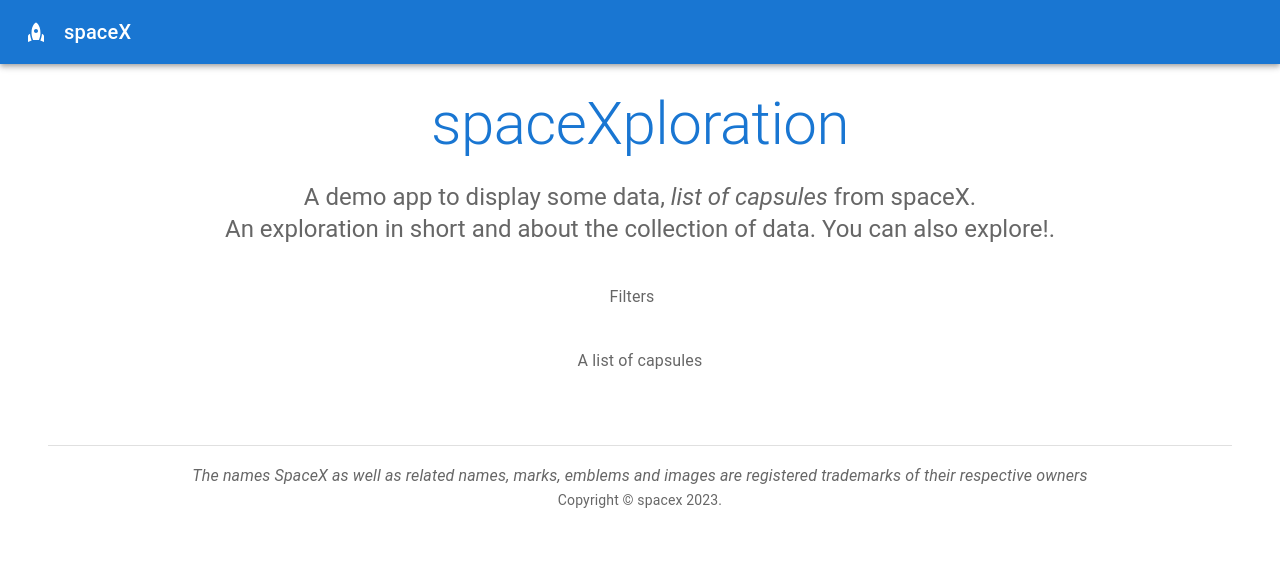
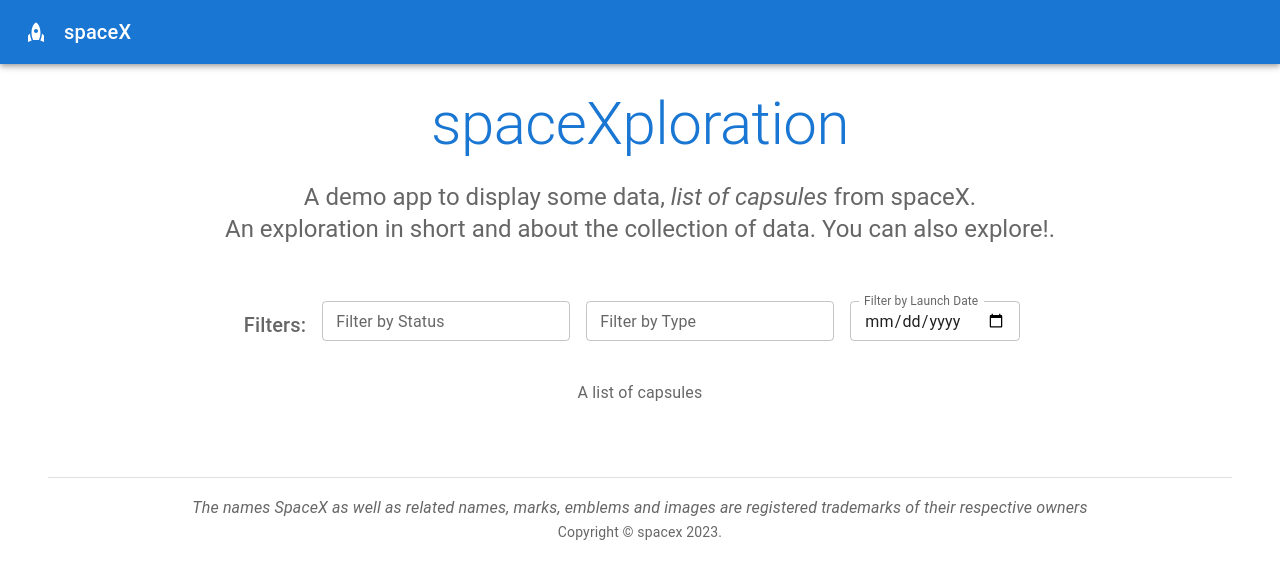
Before and after one commit to mohmed98/prince-frontend-developer-react-app, a React (Create React App) app: page / in a window 1280 px wide. Shown: the top 578 px of the page. Built offline with nearby package versions, Linux system fonts and the light colour scheme.

Commit message:
Add Filter Inputs Filter inputs added without logic implementation.

```diff
--- a/src/App.js
+++ b/src/App.js
@@ -1,4 +1,4 @@
-import React from 'react';
+import React, { useState } from 'react';
 import AppBar from '@mui/material/AppBar';
 import CssBaseline from '@mui/material/CssBaseline';
 import Grid from '@mui/material/Grid';
@@ -9,10 +9,19 @@
 import { createTheme, ThemeProvider } from '@mui/material/styles';
 import Divider from '@mui/material/Divider';
 import RocketIcon from '@mui/icons-material/Rocket';
+import Stack from '@mui/material/Stack';
+import TextField from '@mui/material/TextField';
 
 const theme = createTheme();
 
+
 export default function App() {
+
+  const [filters, setFilters] = useState({
+    status: '',
+    type: '',
+    date: ''
+  });
 
   return (
     <ThemeProvider theme={theme}>
@@ -56,9 +65,46 @@
         {/* Filters section */}
         <Container sx={{ py: 2 }}>
           <Grid container spacing={2} justifyContent="center" alignItems="center">
-            <Typography variant="body4" color="text.secondary" align="center">
-              Filters
-            </Typography>
+
+            <Stack
+              component="form"
+              direction={{ xs: 'column', sm: 'row' }}
+              mt={2}
+              spacing={2}
+              autoComplete="off"
+            >
+              <Typography pt={1} variant="h6" color="text.secondary" align="center">
+                Filters:
+              </Typography>
+              <TextField
+                label="Filter by Status"
+                id="status"
+                name="status"
+                size="small"
+                type="string"
+                onChange={(e) => setFilters({ ...filters, status: e.target.value })}
+                value={filters.status || ''}
+              />
+              <TextField
+                label="Filter by Type"
+                id="type"
+                name="type"
+                size="small"
+                type="string"
+                onChange={(e) => setFilters({ ...filters, type: e.target.value })}
+                value={filters.type}
+              />
+              <TextField
+                label="Filter by Launch Date"
+                id="date"
+                name="date"
+                size="small"
+                type="date"
+                InputLabelProps={{ shrink: true }}
+                onChange={(e) => setFilters({ ...filters, date: e.target.value })}
+                value={filters.date}
+              />
+            </Stack>
           </Grid>
         </Container>
         {/* Filters End*/}
```
